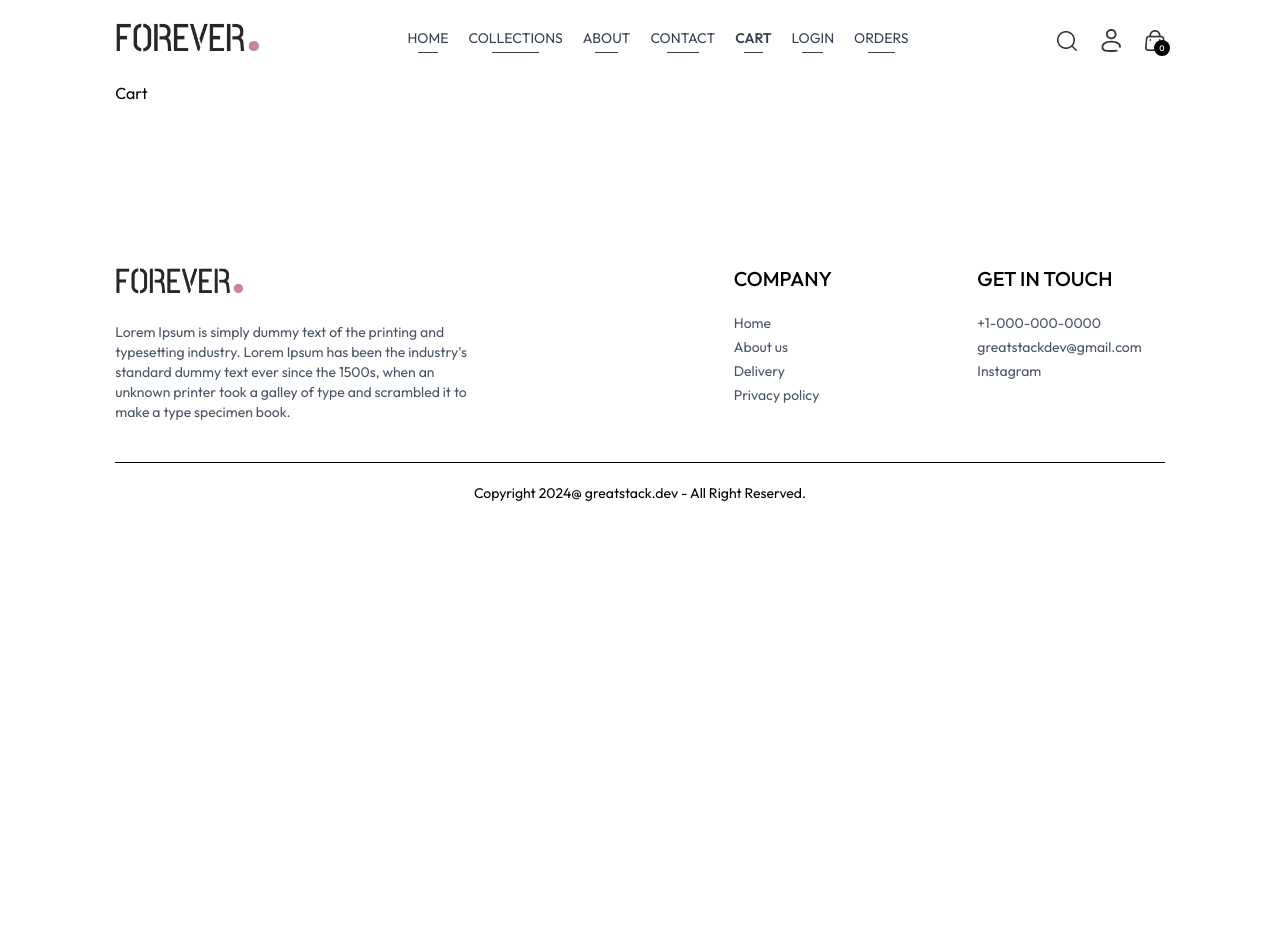
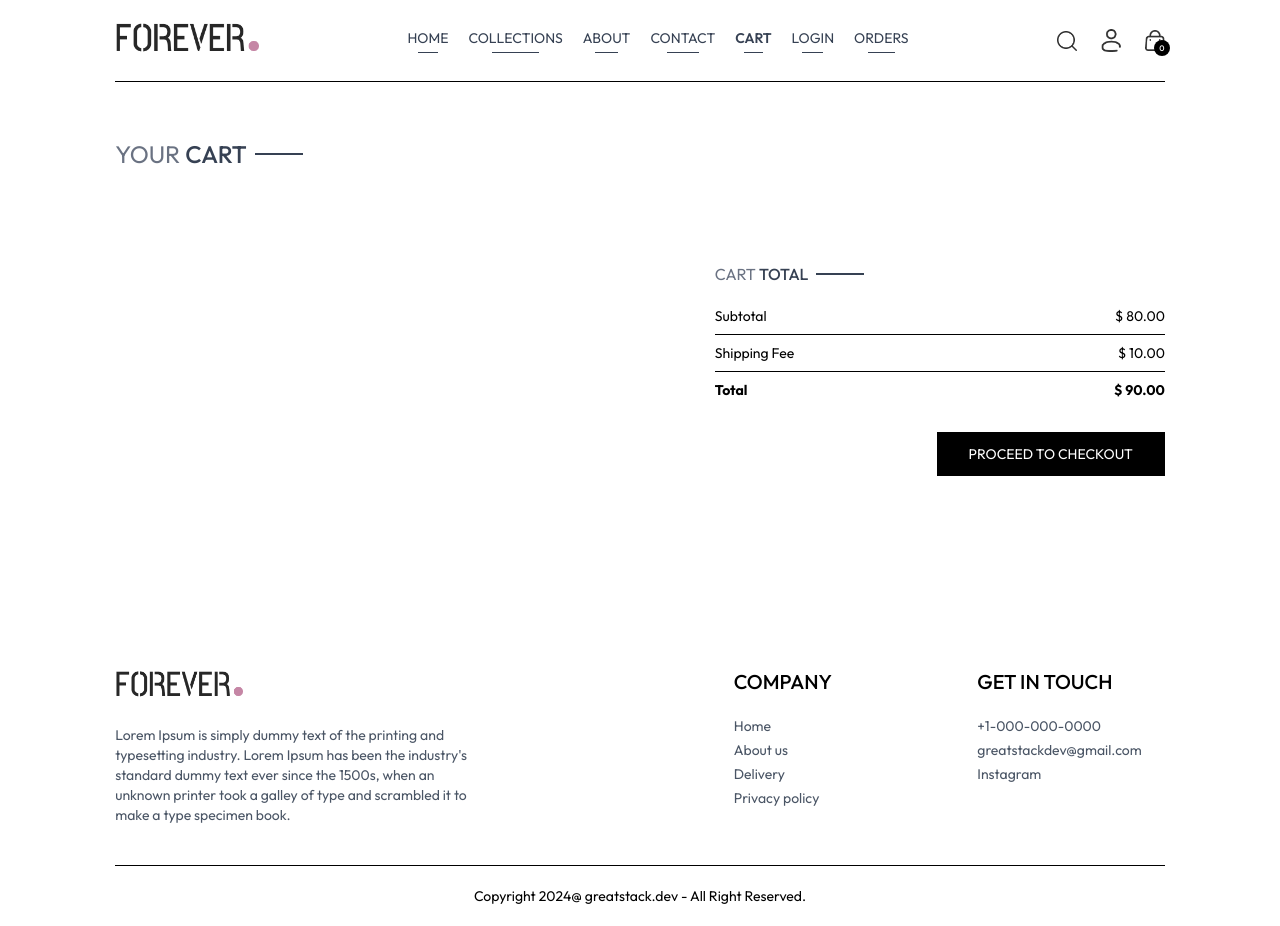
Before and after one commit to Faizanulghani/Forever-ecommerce-app, a React app in the folder frontend/: page /cart in a window 1280 px wide. Before the commit the page ends 800 px from the top, so only its background shows below. Built offline with nearby package versions, Linux system fonts and the light colour scheme; the HTML template or start-up script is replaced by a standard one.

Commit message:
Added Cart Page

```diff
--- /dev/null
+++ b/frontend/src/components/CartTotal.jsx
@@ -0,0 +1,36 @@
+import Title from "./Title";
+
+const CartTotal = () => {
+  return (
+    <div class="flex justify-end my-20">
+      <div class="w-full sm:w-[450px]">
+        <div class="w-full">
+         <Title text1="CART" text2="TOTAL" />
+          <div class="flex flex-col gap-2 mt-2 text-sm">
+            <div class="flex justify-between">
+              <p>Subtotal</p>
+              <p>$ 80.00</p>
+            </div>
+            <hr />
+            <div class="flex justify-between">
+              <p>Shipping Fee</p>
+              <p>$ 10.00</p>
+            </div>
+            <hr />
+            <div class="flex justify-between">
+              <b>Total</b>
+              <b>$ 90.00</b>
+            </div>
+          </div>
+        </div>
+        <div class=" w-full text-end">
+          <button class="bg-black text-white text-sm my-8 px-8 py-3">
+            PROCEED TO CHECKOUT
+          </button>
+        </div>
+      </div>
+    </div>
+  );
+};
+
+export default CartTotal;
--- a/frontend/src/context/ShopContext.jsx
+++ b/frontend/src/context/ShopContext.jsx
@@ -49,6 +49,12 @@
     return totalCount;
   };
 
+  const updateQuantity = (itemId, size, quantity) => {
+    let cartData = structuredClone(cartItems);
+    cartData[itemId][size] = quantity;
+    setCartItems(cartData);
+  };
+
   let value = {
     products,
     currency,
@@ -59,6 +65,8 @@
     setShowSearch,
     addToCart,
     getCartCount,
+    cartItems,
+    updateQuantity,
   };
   return <ShopContext.Provider value={value}>{children}</ShopContext.Provider>;
 };
--- a/frontend/src/pages/Cart.jsx
+++ b/frontend/src/pages/Cart.jsx
@@ -1,7 +1,85 @@
-import React from "react";
+import { useContext, useEffect, useState } from "react";
+import { ShopContext } from "../context/ShopContext";
+import Title from "../components/Title";
+import { assets } from "../assets/assets";
+import CartTotal from "../components/CartTotal";
 
 const Cart = () => {
-  return <div>Cart</div>;
+  let { products, currency, cartItems, updateQuantity } =
+    useContext(ShopContext);
+  let [cartData, setCartData] = useState([]);
+
+  useEffect(() => {
+    const tempData = [];
+    for (const items in cartItems) {
+      for (const item in cartItems[items]) {
+        if (cartItems[items][item] > 0) {
+          tempData.push({
+            _id: items,
+            size: item,
+            quantity: cartItems[items][item],
+          });
+        }
+      }
+    }
+    setCartData(tempData);
+  }, [cartItems]);
+
+  return (
+    <div class="border-t pt-14">
+      <div class=" text-2xl mb-3">
+        <Title text1="YOUR" text2="CART" />
+      </div>
+
+      <div>
+        {cartData.map((item, index) => {
+          const productData = products.find(
+            (product) => product._id === item._id
+          );
+          return (
+            <div
+              key={index}
+              class="py-4 border-t border-b text-gray-700 grid grid-cols-[4fr_0.5fr_0.5fr] sm:grid-cols-[4fr_2fr_0.5fr] items-center gap-4"
+            >
+              <div class=" flex items-start gap-6">
+                <img class="w-16 sm:w-20" src={productData.image[0]} alt="" />
+                <div>
+                  <p class="text-xs sm:text-lg font-medium">
+                    {productData.name}
+                  </p>
+                  <div class="flex items-center gap-5 mt-2">
+                    <p>
+                      {currency}
+                      {productData.price}
+                    </p>
+                    <p class="px-2 sm:px-3 sm:py-1 border bg-slate-50">
+                      {item.size}
+                    </p>
+                  </div>
+                </div>
+              </div>
+              <input
+                class="border max-w-10 sm:max-w-20 px-1 sm:px-2 py-1"
+                type="number"
+                min="1"
+                onChange={(e) =>
+                  updateQuantity(item._id, item.size, Number(e.target.value))
+                }
+                defaultValue={item.quantity}
+              />
+              <img
+                class="w-4 mr-4 sm:w-5 cursor-pointer"
+                src={assets.bin_icon}
+                onClick={() => updateQuantity(item._id, item.size, 0)}
+                alt=""
+              />
+            </div>
+          );
+        })}
+      </div>
+      <CartTotal />
+    </div>
+  );
 };
 
 export default Cart;
```
